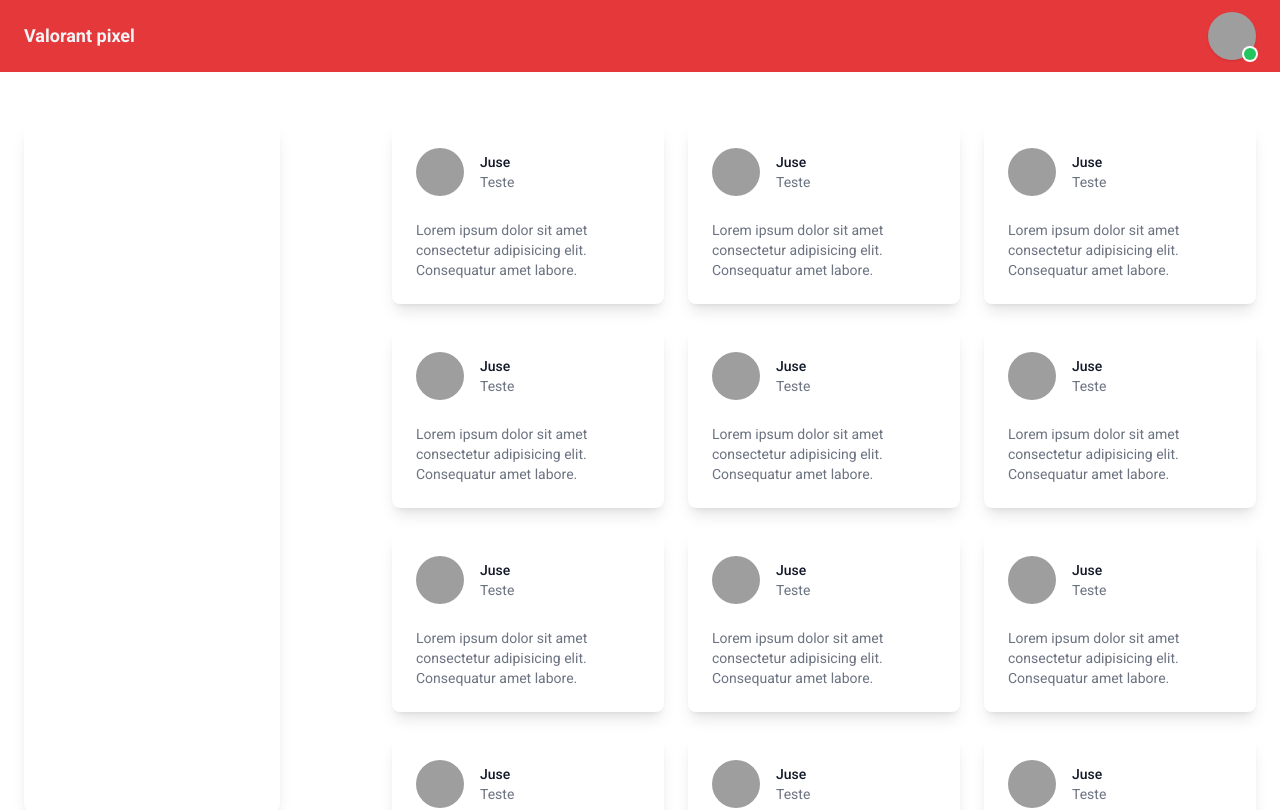
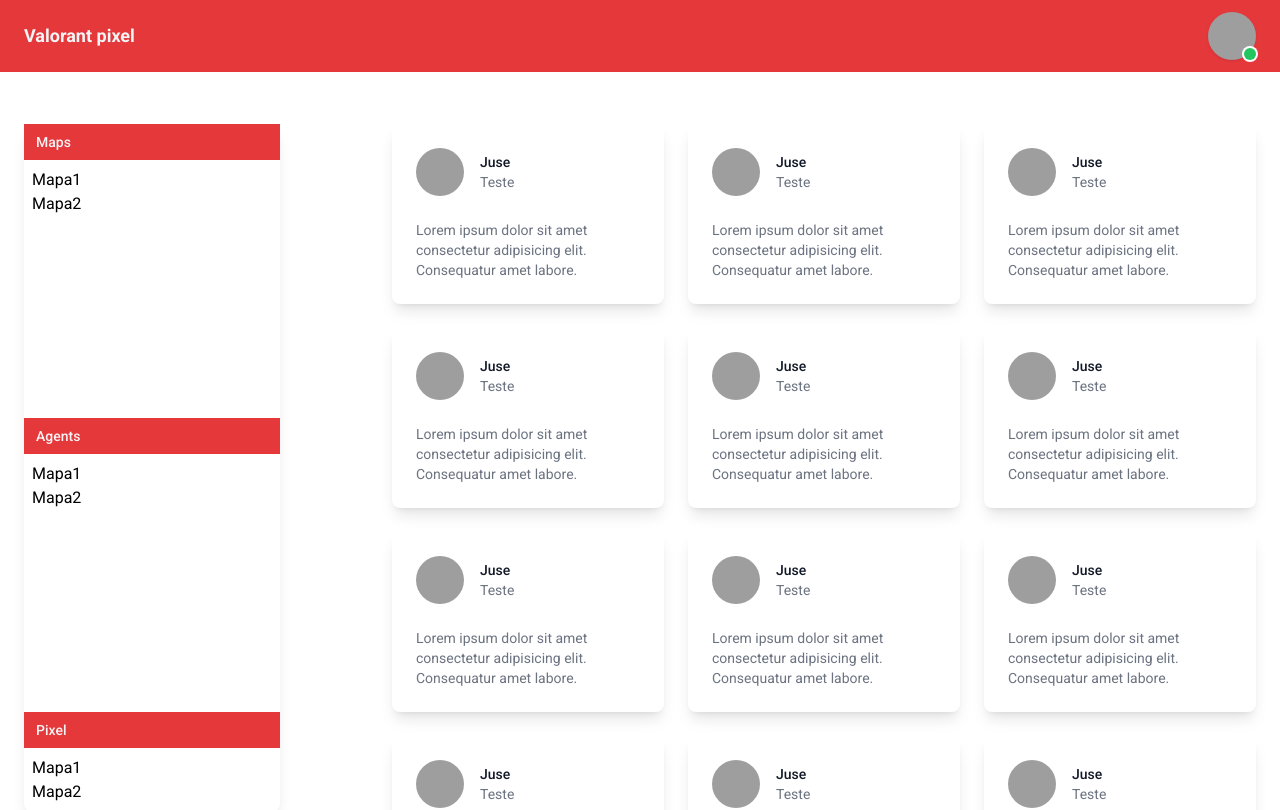
Before and after one commit to alemedinabjj/valorant_pixel, a Next.js app: page / in a window 1280 px wide. Shown: the top 810 px of the page. Built offline with nearby package versions, Linux system fonts and the light colour scheme; grey boxes are pictures that could not be loaded.

Commit message:
V.1 da sidebar

```diff
--- a/src/components/Sidebar.jsx
+++ b/src/components/Sidebar.jsx
@@ -1,10 +1,44 @@
 export function Sidebar() {
   return (
     <aside
-      className="sticky top-10 h-full
-      hidden md:block md:flex-shrink-0 md:w-64 bg-white rounded-lg shadow-lg p-6
+      className="md:sticky block top-10 h-full flex flex-col justify-between
+        md:flex-shrink-0 md:w-64 bg-white rounded-lg shadow-lg
       min-h-[calc(100vh-7rem)]
     "
-    ></aside>
+    >
+      {" "}
+      <div>
+        <header className="py-2 px-3  bg-primary text-base text-sm font-medium">
+          Maps
+        </header>
+        <div
+          className="flex flex-col
+          p-2
+        "
+        >
+          <div className="flex-shrink-0">Mapa1</div>
+          <div className="flex-shrink-0">Mapa2</div>
+        </div>
+      </div>
+      <div className="flex flex-col ">
+        <header className="py-2 px-3  bg-primary text-base text-sm font-medium">
+          Agents
+        </header>
+        <div className="flex flex-col p-2">
+          <div className="flex-shrink-0">Mapa1</div>
+          <div className="flex-shrink-0">Mapa2</div>
+        </div>
+      </div>
+      <div>
+        <header className="py-2 px-3  bg-primary text-base text-sm font-medium">
+          {" "}
+          Pixel{" "}
+        </header>
+        <div className="flex flex-col p-2">
+          <div className="flex-shrink-0">Mapa1</div>
+          <div className="flex-shrink-0">Mapa2</div>
+        </div>
+      </div>
+    </aside>
   );
 }
--- a/src/pages/index.jsx
+++ b/src/pages/index.jsx
@@ -17,7 +17,7 @@ export default function Home() {
         <link rel="icon" href="/favicon.ico" />
       </Head>
       <Header />
-      <main className="container mx-auto px-6 py-3 flex gap-28">
+      <main className="container mx-auto px-6 py-3 flex flex-col md:flex-row gap-28">
         <Sidebar />
         <ContainerCard />
       </main>
```
